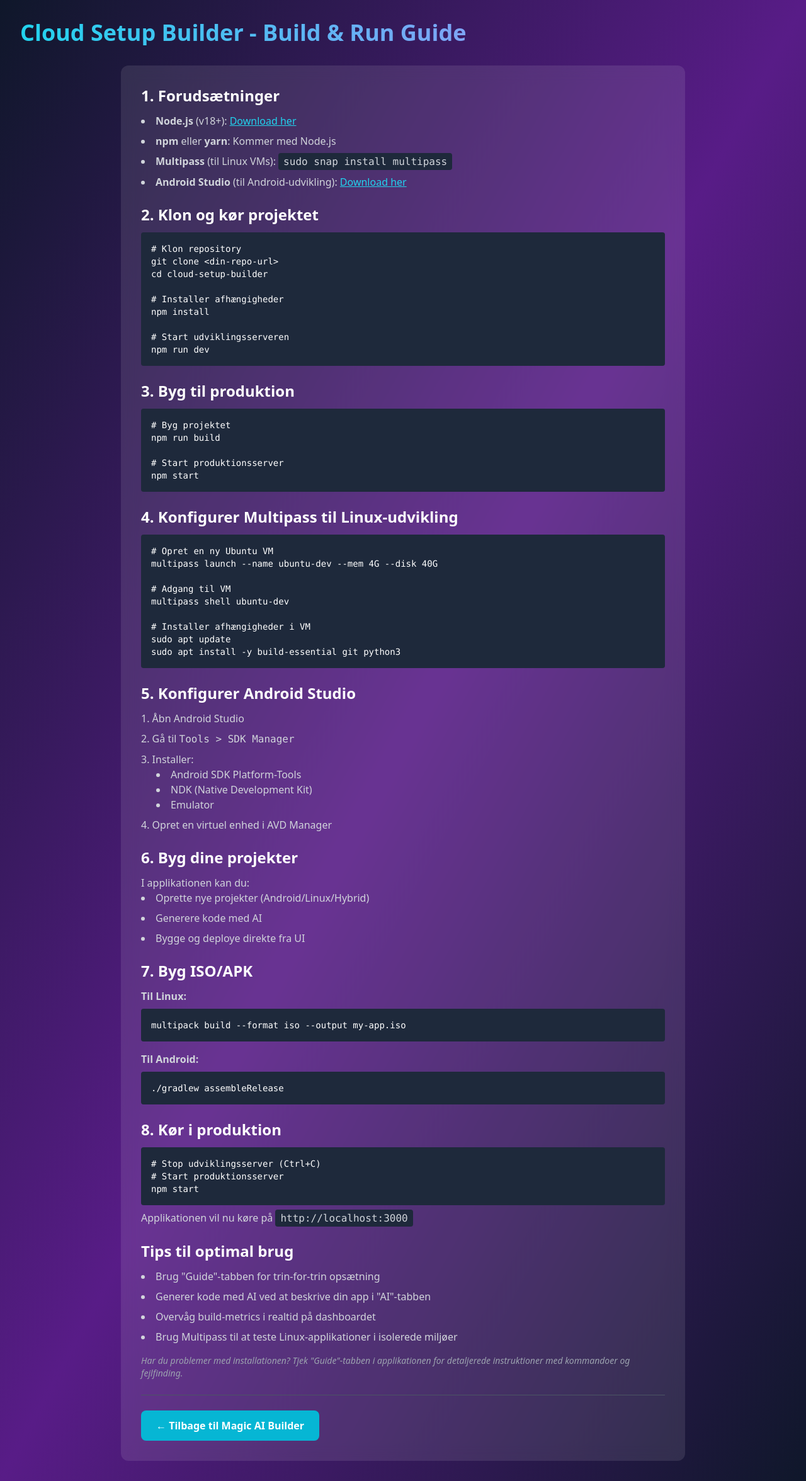
After one commit to EnigmaValor/Overkill-AI, a Flask app: page /guide in a window 1280 px wide. The commit adds this page. Shown: the whole page at 63% size. Run offline with Flask 3, Linux system fonts and the light colour scheme; some libraries are stand-ins or nearby versions.

Commit message:
Add guide page and link to it from index
Co-authored-by: mikkel88olsen <mikkel88olsen@gmail.com>

```diff
--- a/magic_ai_builder/server.py
+++ b/magic_ai_builder/server.py
@@ -20,6 +20,10 @@ def create_app(config: Optional[BuilderConfig] = None, config_path: Optional[str
     @app.route("/")
     def index():
         return render_template("index.html", config=asdict(cfg))
+
+    @app.route("/guide")
+    def guide():
+        return render_template("guide.html")
 
     @app.post("/api/build/gradle")
     def api_build_gradle():
--- /dev/null
+++ b/templates/guide.html
@@ -0,0 +1,127 @@
+<!doctype html>
+<html lang="da">
+  <head>
+    <meta charset="utf-8" />
+    <meta name="viewport" content="width=device-width, initial-scale=1" />
+    <title>Cloud Setup Builder - Build & Run Guide</title>
+    <script src="https://cdn.tailwindcss.com"></script>
+  </head>
+  <body>
+    <div class="min-h-screen bg-gradient-to-br from-slate-900 via-purple-900 to-slate-900 text-white font-sans p-8">
+      <h1 class="text-4xl font-extrabold mb-8 bg-gradient-to-r from-cyan-400 to-purple-400 bg-clip-text text-transparent">
+        Cloud Setup Builder - Build & Run Guide
+      </h1>
+      <div class="max-w-4xl mx-auto bg-white/10 backdrop-blur-md rounded-xl p-8 space-y-6">
+        <section>
+          <h2 class="text-2xl font-bold mb-3">1. Forudsætninger</h2>
+          <ul class="list-disc list-inside space-y-2 text-gray-300">
+            <li><strong>Node.js</strong> (v18+): <a href="https://nodejs.org/" class="text-cyan-400 underline" target="_blank" rel="noreferrer">Download her</a></li>
+            <li><strong>npm</strong> eller <strong>yarn</strong>: Kommer med Node.js</li>
+            <li><strong>Multipass</strong> (til Linux VMs): <code class="bg-slate-800 px-2 py-1 rounded">sudo snap install multipass</code></li>
+            <li><strong>Android Studio</strong> (til Android-udvikling): <a href="https://developer.android.com/studio" class="text-cyan-400 underline" target="_blank" rel="noreferrer">Download her</a></li>
+          </ul>
+        </section>
+
+        <section>
+          <h2 class="text-2xl font-bold mb-3">2. Klon og kør projektet</h2>
+          <pre class="bg-slate-800 p-4 rounded text-sm font-mono overflow-x-auto"># Klon repository
+git clone &lt;din-repo-url&gt;
+cd cloud-setup-builder
+
+# Installer afhængigheder
+npm install
+
+# Start udviklingsserveren
+npm run dev
+</pre>
+        </section>
+
+        <section>
+          <h2 class="text-2xl font-bold mb-3">3. Byg til produktion</h2>
+          <pre class="bg-slate-800 p-4 rounded text-sm font-mono overflow-x-auto"># Byg projektet
+npm run build
+
+# Start produktionsserver
+npm start
+</pre>
+        </section>
+
+        <section>
+          <h2 class="text-2xl font-bold mb-3">4. Konfigurer Multipass til Linux-udvikling</h2>
+          <pre class="bg-slate-800 p-4 rounded text-sm font-mono overflow-x-auto"># Opret en ny Ubuntu VM
+multipass launch --name ubuntu-dev --mem 4G --disk 40G
+
+# Adgang til VM
+multipass shell ubuntu-dev
+
+# Installer afhængigheder i VM
+sudo apt update
+sudo apt install -y build-essential git python3
+</pre>
+        </section>
+
+        <section>
+          <h2 class="text-2xl font-bold mb-3">5. Konfigurer Android Studio</h2>
+          <ol class="list-decimal list-inside space-y-2 text-gray-300">
+            <li>Åbn Android Studio</li>
+            <li>Gå til <code>Tools &gt; SDK Manager</code></li>
+            <li>Installer:
+              <ul class="list-disc list-inside ml-6">
+                <li>Android SDK Platform-Tools</li>
+                <li>NDK (Native Development Kit)</li>
+                <li>Emulator</li>
+              </ul>
+            </li>
+            <li>Opret en virtuel enhed i AVD Manager</li>
+          </ol>
+        </section>
+
+        <section>
+          <h2 class="text-2xl font-bold mb-3">6. Byg dine projekter</h2>
+          <p class="text-gray-300">I applikationen kan du:</p>
+          <ul class="list-disc list-inside space-y-2 text-gray-300">
+            <li>Oprette nye projekter (Android/Linux/Hybrid)</li>
+            <li>Generere kode med AI</li>
+            <li>Bygge og deploye direkte fra UI</li>
+          </ul>
+        </section>
+
+        <section>
+          <h2 class="text-2xl font-bold mb-3">7. Byg ISO/APK</h2>
+          <p class="text-gray-300 mb-2"><strong>Til Linux:</strong></p>
+          <pre class="bg-slate-800 p-4 rounded text-sm font-mono overflow-x-auto mb-4">multipack build --format iso --output my-app.iso
+</pre>
+          <p class="text-gray-300 mb-2"><strong>Til Android:</strong></p>
+          <pre class="bg-slate-800 p-4 rounded text-sm font-mono overflow-x-auto">./gradlew assembleRelease
+</pre>
+        </section>
+
+        <section>
+          <h2 class="text-2xl font-bold mb-3">8. Kør i produktion</h2>
+          <pre class="bg-slate-800 p-4 rounded text-sm font-mono overflow-x-auto"># Stop udviklingsserver (Ctrl+C)
+# Start produktionsserver
+npm start
+</pre>
+          <p class="text-gray-300 mt-2">Applikationen vil nu køre på <code class="bg-slate-800 px-2 py-1 rounded">http://localhost:3000</code></p>
+        </section>
+
+        <section>
+          <h2 class="text-2xl font-bold mb-3">Tips til optimal brug</h2>
+          <ul class="list-disc list-inside space-y-2 text-gray-300">
+            <li>Brug "Guide"-tabben for trin-for-trin opsætning</li>
+            <li>Generer kode med AI ved at beskrive din app i "AI"-tabben</li>
+            <li>Overvåg build-metrics i realtid på dashboardet</li>
+            <li>Brug Multipass til at teste Linux-applikationer i isolerede miljøer</li>
+          </ul>
+          <p class="mt-4 text-gray-400 text-sm italic">Har du problemer med installationen? Tjek "Guide"-tabben i applikationen for detaljerede instruktioner med kommandoer og fejlfinding.</p>
+        </section>
+
+        <section class="mt-8 pt-6 border-t border-gray-600">
+          <a href="/" class="inline-block px-6 py-3 bg-cyan-500 hover:bg-cyan-600 text-white font-semibold rounded-lg transition-colors">
+            ← Tilbage til Magic AI Builder
+          </a>
+        </section>
+      </div>
+    </div>
+  </body>
+</html>
--- a/templates/index.html
+++ b/templates/index.html
@@ -10,6 +10,9 @@
     <header>
       <h1>🪄 Magic AI Builder</h1>
       <p>Build and sign Android APKs from Gradle or Unity.</p>
+      <p style="margin-top: 12px;">
+        <a href="/guide" style="color: #74c0fc; text-decoration: none; font-weight: 500;">📚 View Build & Setup Guide</a>
+      </p>
     </header>
 
     <main>
```
